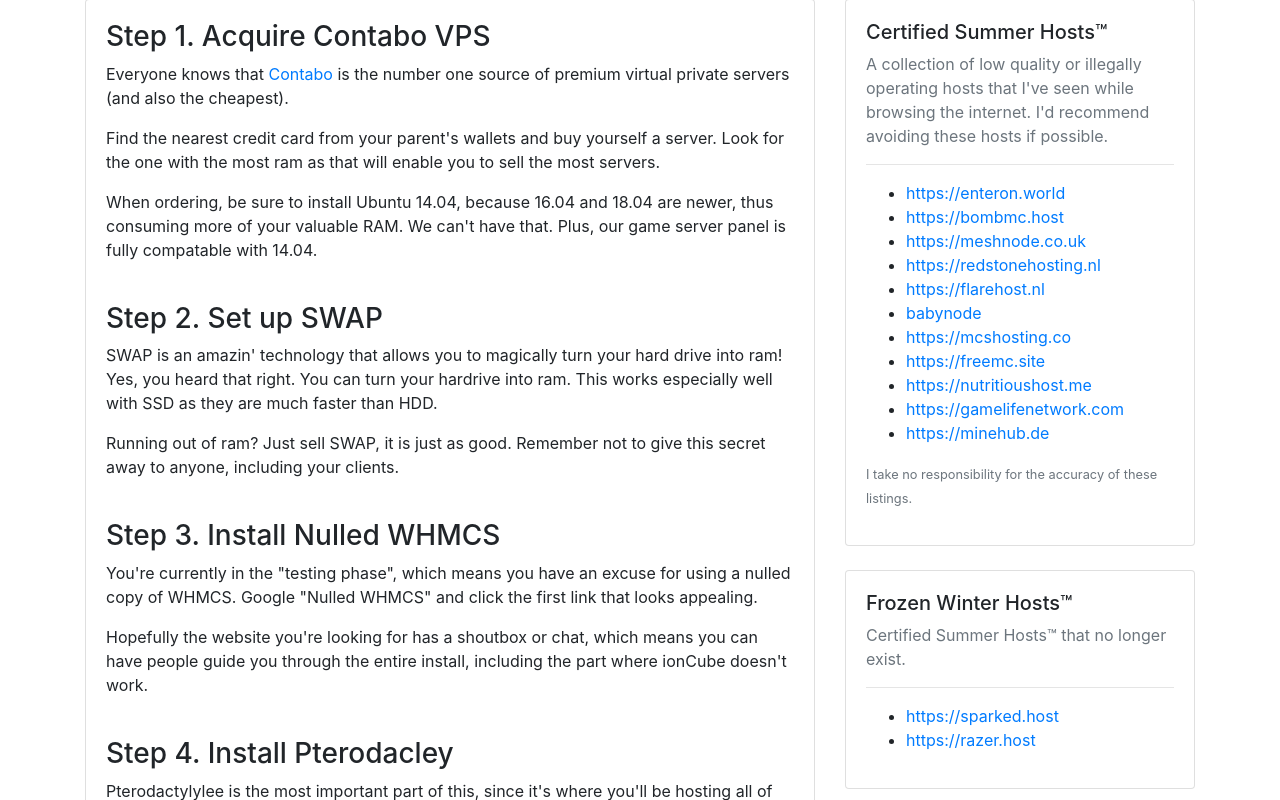
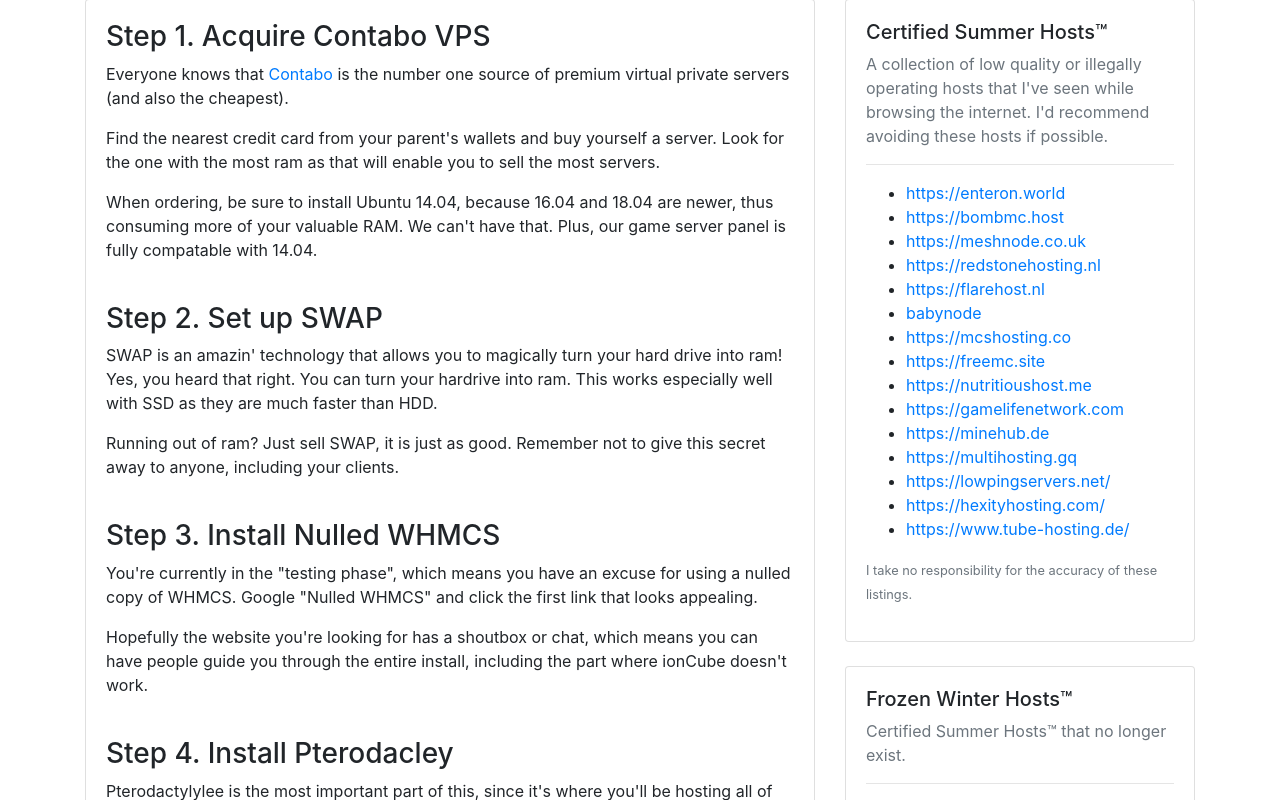
Before and after one commit to TheRealTryone/Website, a PHP site: page / in a window 1280 px wide. Shown: the part 382-1182 px from the top of the page. Run offline with PHP 8.4, Linux system fonts and the light colour scheme.

Commit message:
Update index.php

```diff
--- a/index.php
+++ b/index.php
@@ -127,6 +127,10 @@
 	      <li data-toggle="tooltip" data-placement="left" title="Immature owner and has absolute no clue what he is doing. Also, the prices are misleading."><a href="https://nutritioushost.me/">https://nutritioushost.me</a></li>
 	      <li data-toggle="tooltip" data-placement="left" title="Nulled WHMCS."><a href="https://gamelifenetwork.com">https://gamelifenetwork.com</a></li>
 	      <li data-toggle="tooltip" data-placement="left" title="Banning people as soon as they ask about the hardware. The owner is extrenely rude and ignorant."><a href="https://minehub.de/">https://minehub.de</a></li>
+	      <li data-toggle="tooltip" data-placement="left" title="Owners have no clue what they are doing. They don't even know their VPS's password."><a href="https://multihosting.gq">https://multihosting.gq</a></li>
+	      <li data-toggle="tooltip" data-placement="left" title="Owner have no clue what he are doing. He keeps asking if Pterodactyl can host any games out there despite being given the answer multiple times."><a href="https://lowpingservers.net/">https://lowpingservers.net/</a></li>
+	      <li data-toggle="tooltip" data-placement="left" title="Nulled WHMCS."><a href="https://hexityhosting.com/">https://hexityhosting.com/</a></li>
+	      <li data-toggle="tooltip" data-placement="left" title="Does not have a panel. Taking orders via Skype???"><a href="https://www.tube-hosting.de/">https://www.tube-hosting.de/</a></li>
 	    </ul>
             <p class="text-muted"><small>I take no responsibility for the accuracy of these listings.</small></p>
           </div>
```
